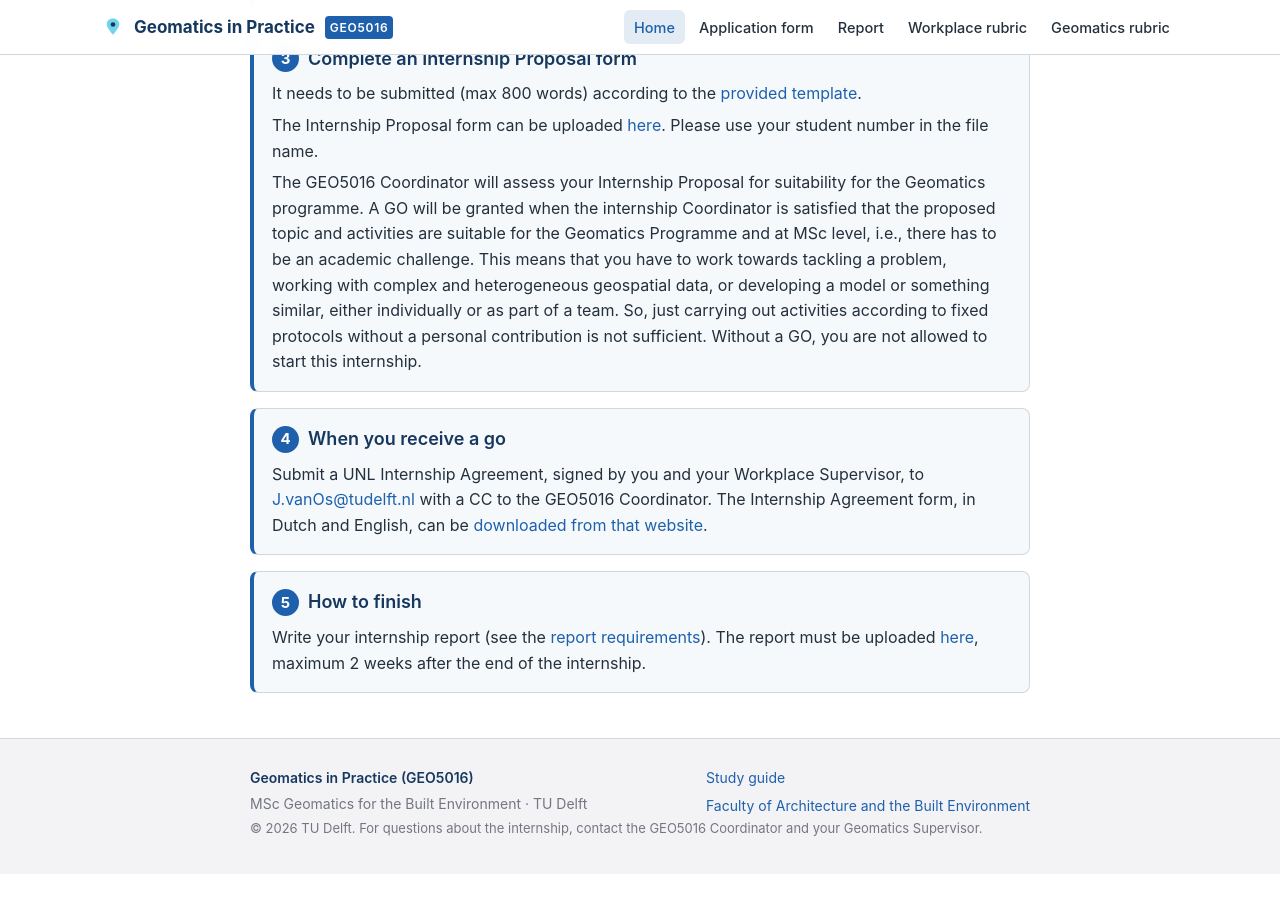
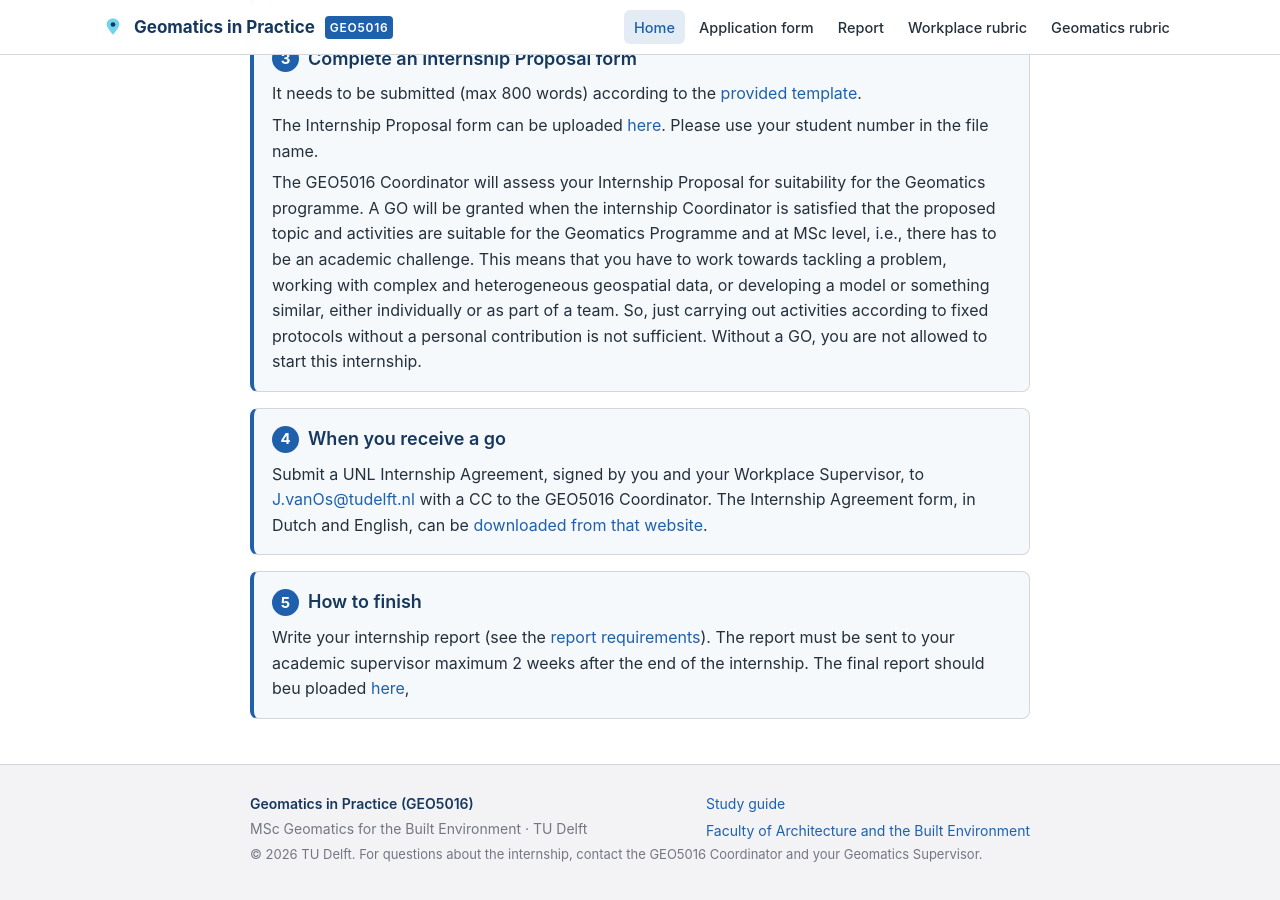
Before and after one commit to tudelft3d/geo5016, a Jekyll site: the page built from index.md, in a window 1280 px wide and 900 px high, scrolled down 2448 px. Built offline with Jekyll 4.4.1, drawn with Linux system fonts in a browser that asks for light colours; before the commit the page ends 3322 px from its top, so only the background shows below that.

Commit message:
Revise internship report submission details
Updated instructions for submitting the internship report.

```diff
--- a/index.md
+++ b/index.md
@@ -79,6 +79,6 @@ Both marks should be above 5.0. Otherwise a retake is needed.
 
   <div class="step">
     <h3><span class="step-number" aria-hidden="true">5</span> How to finish</h3>
-    <p>Write your internship report (see the <a href="internship-report-requirements/">report requirements</a>). The report must be uploaded <a href="https://surfdrive.surf.nl/s/ACwg6YJxC6BTmzm">here</a>, maximum 2 weeks after the end of the internship.</p>
+    <p>Write your internship report (see the <a href="internship-report-requirements/">report requirements</a>). The report must be sent to your academic supervisor maximum 2 weeks after the end of the internship. The final report should beu ploaded <a href="https://surfdrive.surf.nl/s/ACwg6YJxC6BTmzm">here</a>, </p>
   </div>
 </div>
```
